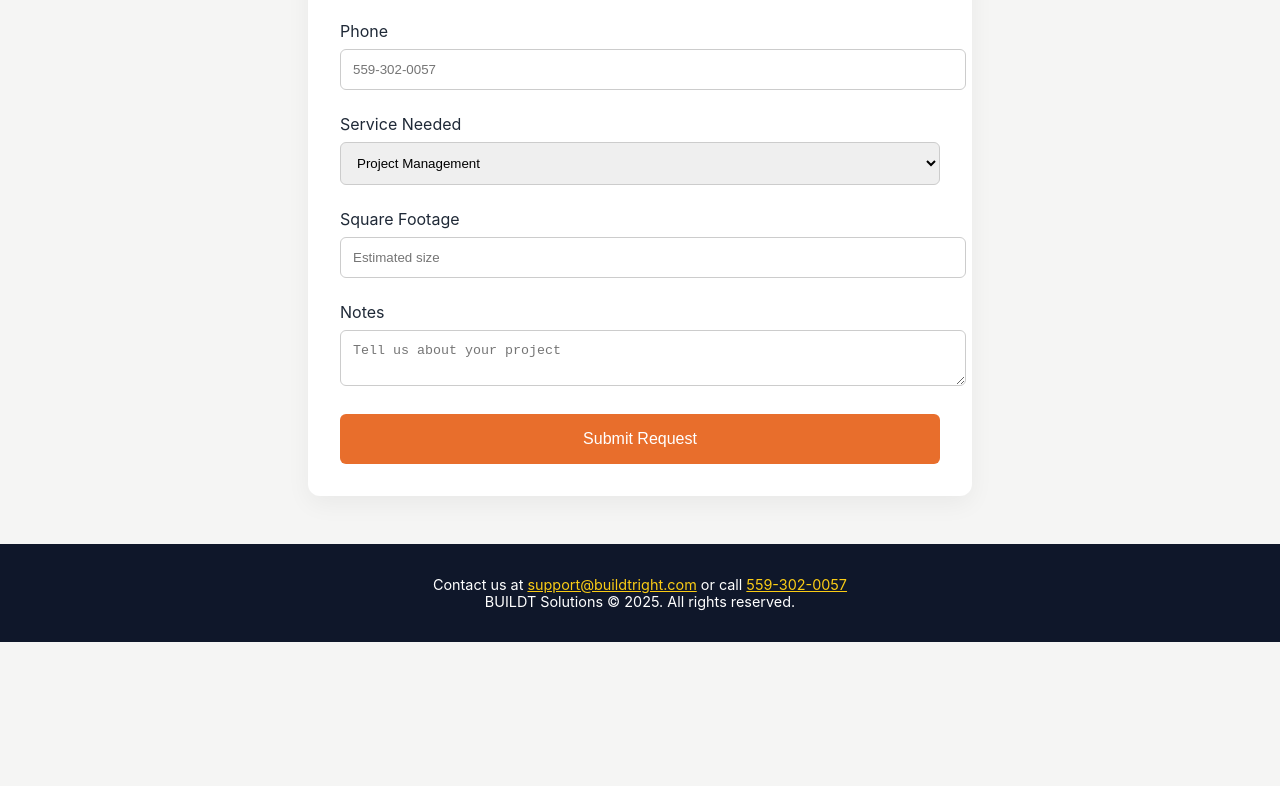
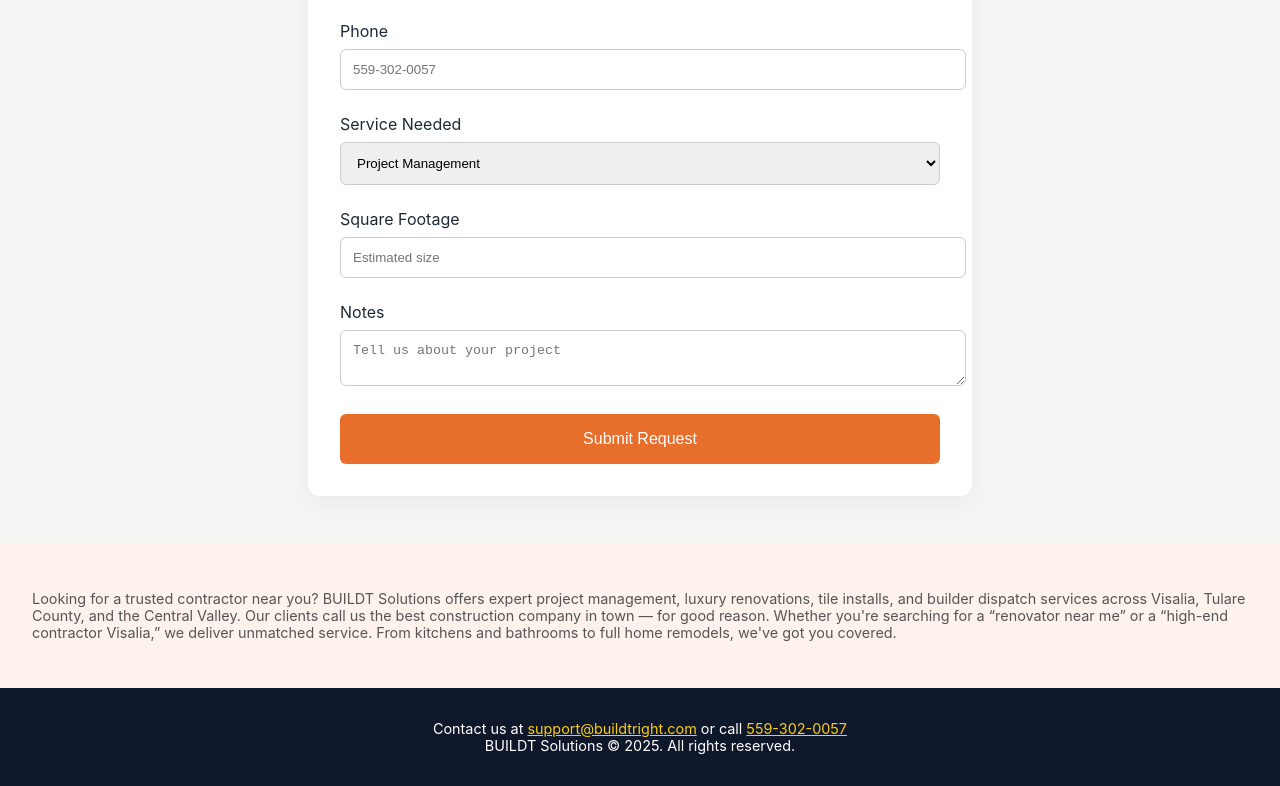
Before and after one commit to kayak13/BuildtSolutions, a plain HTML site: page index.html in a window 1280 px wide. Shown: the part 2450-3236 px from the top of the page. Before the commit the page ends 3092 px from the top, so only its background shows below. Drawn offline with nearby package versions, Linux system fonts and the light colour scheme.

Commit message:
Update index.html

```diff
--- a/index.html
+++ b/index.html
@@ -214,7 +214,11 @@
     <textarea placeholder="Tell us about your project"></textarea>
     <button class="submit">Submit Request</button>
   </section>
-
+<section style="padding: 2rem; background-color: #fef3ec;">
+  <p style="font-size: 0.9rem; color: #555;">
+    Looking for a trusted contractor near you? BUILDT Solutions offers expert project management, luxury renovations, tile installs, and builder dispatch services across Visalia, Tulare County, and the Central Valley. Our clients call us the best construction company in town — for good reason. Whether you're searching for a “renovator near me” or a “high-end contractor Visalia,” we deliver unmatched service. From kitchens and bathrooms to full home remodels, we've got you covered.
+  </p>
+</section>
   <footer>
     Contact us at <a href="mailto:support@buildtright.com" style="color: #facc15; text-decoration: underline;">support@buildtright.com</a> or call <a href="tel:5593020057" style="color: #facc15; text-decoration: underline;">559-302-0057</a><br>
     BUILDT Solutions © 2025. All rights reserved.
```
